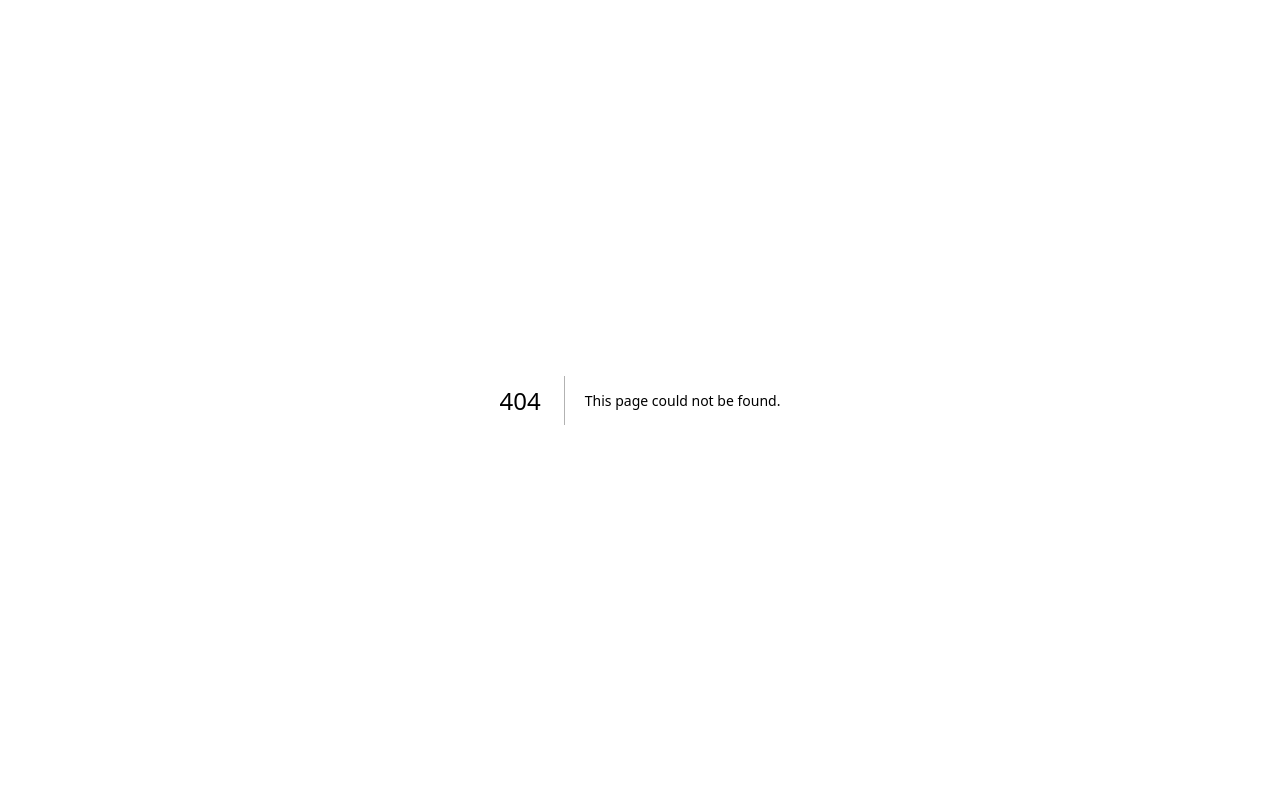
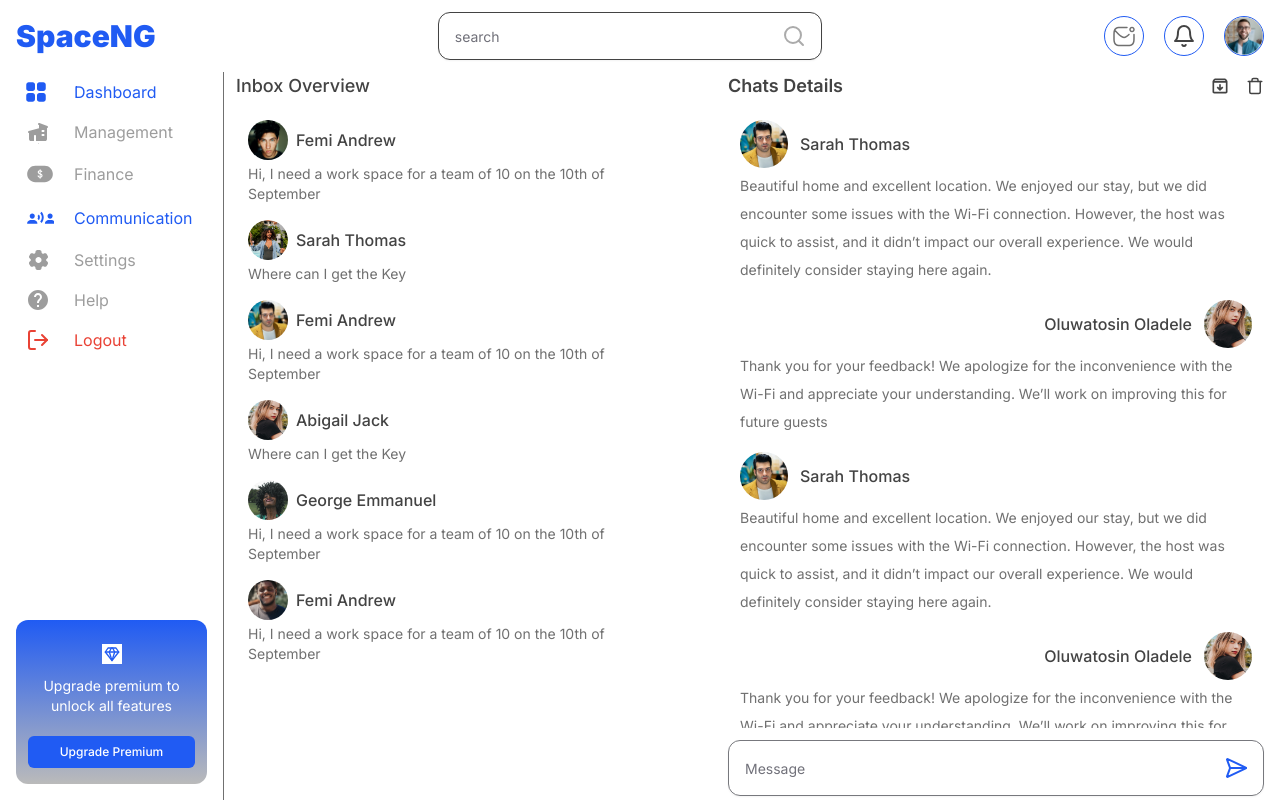
Before and after one commit to Fusion-Forge-LLC/spaceng, a Next.js app: page /dashboard/communication in a window 1280 px wide. Before the commit this address had no page. Built offline with nearby package versions, Linux system fonts and the light colour scheme.

Commit message:
feat: communication ui page

```diff
--- /dev/null
+++ b/app/dashboard/communication/page.tsx
@@ -0,0 +1,169 @@
+import {SendHorizonal, Trash} from "lucide-react";
+import Image from "next/image";
+import React from "react";
+
+import {Input} from "@/components/ui/input";
+import {Archive} from "@/components/Icons/icons";
+
+const messages = [
+  {
+    image: "/reviews/image1.jpg",
+    name: "Femi Andrew",
+    text: "Hi, I need a work space for a team of 10 on the 10th of September",
+  },
+  {
+    image: "/reviews/image2.png",
+    name: "Sarah Thomas",
+    text: "Where can I get the Key",
+  },
+  {
+    image: "/reviews/image3.jpg",
+    name: "Femi Andrew",
+    text: "Hi, I need a work space for a team of 10 on the 10th of September",
+  },
+  {
+    image: "/reviews/image4.jpg",
+    name: "Abigail Jack",
+    text: "Where can I get the Key",
+  },
+  {
+    image: "/reviews/image5.png",
+    name: "George Emmanuel",
+    text: "Hi, I need a work space for a team of 10 on the 10th of September",
+  },
+  {
+    image: "/reviews/image6.png",
+    name: "Femi Andrew",
+    text: "Hi, I need a work space for a team of 10 on the 10th of September",
+  },
+];
+
+function Page() {
+  return (
+    <div className="h-full overflow-hidden flex no-scrollbar gap-20">
+      <div className="h-full flex flex-col overflow-hidden gap-3 px-3">
+        <h3 className="text-lg font-medium">Inbox Overview</h3>
+
+        <ul className="w-96 flex-1 overflow-y-scroll no-scrollbar">
+          {messages.map((item, index) => {
+            return (
+              <li key={index} className="px-3 py-2 hover:bg-grey-300/10 cursor-pointer rounded-lg">
+                <div className="flex items-center gap-2 mb-1">
+                  <div className="h-10 w-10 rounded-full relative overflow-hidden">
+                    <Image
+                      fill
+                      alt="Reviewer image"
+                      className="object-cover object-center"
+                      src={item.image}
+                    />
+                  </div>
+                  <h4 className="text-grey font-medium mr-auto">{item.name}</h4>
+                </div>
+                <p className=" text-grey-200 text-sm">{item.text}</p>
+              </li>
+            );
+          })}
+        </ul>
+      </div>
+
+      <section className="flex-1 px-4 overflow-hidden flex flex-col h-full gap-3 pb-1">
+        <header className="flex items-center gap-4">
+          <h3 className="text-lg font-semibold mr-auto">Chats Details</h3>
+
+          <button>
+            <Archive />
+          </button>
+          <button>
+            <Trash size={18} />
+          </button>
+        </header>
+        <div className="flex-1 overflow-y-scroll no-scrollbar">
+          <div className="px-3 py-2">
+            <div className="flex items-center gap-3 mb-1">
+              <div className="h-12 w-12 rounded-full relative overflow-hidden">
+                <Image
+                  fill
+                  alt="profile image"
+                  className="object-cover object-center"
+                  src={"/reviews/image3.jpg"}
+                />
+              </div>
+              <h4 className="text-grey font-medium">Sarah Thomas</h4>
+            </div>
+            <p className=" text-grey-200 text-sm leading-loose">
+              Beautiful home and excellent location. We enjoyed our stay, but we did encounter some
+              issues with the Wi-Fi connection. However, the host was quick to assist, and it didn’t
+              impact our overall experience. We would definitely consider staying here again.
+            </p>
+          </div>
+
+          <div className="px-3 py-2">
+            <div className="flex items-center flex-row-reverse gap-3 mb-1">
+              <div className="h-12 w-12 rounded-full relative overflow-hidden">
+                <Image
+                  fill
+                  alt="profile image"
+                  className="object-cover object-center"
+                  src={"/reviews/image4.jpg"}
+                />
+              </div>
+              <h4 className="text-grey font-medium">Oluwatosin Oladele</h4>
+            </div>
+            <p className=" text-grey-200 text-sm leading-loose">
+              Thank you for your feedback! We apologize for the inconvenience with the Wi-Fi and
+              appreciate your understanding. We’ll work on improving this for future guests
+            </p>
+          </div>
+
+          <div className="px-3 py-2">
+            <div className="flex items-center gap-3 mb-1">
+              <div className="h-12 w-12 rounded-full relative overflow-hidden">
+                <Image
+                  fill
+                  alt="profile image"
+                  className="object-cover object-center"
+                  src={"/reviews/image3.jpg"}
+                />
+              </div>
+              <h4 className="text-grey font-medium">Sarah Thomas</h4>
+            </div>
+            <p className=" text-grey-200 text-sm leading-loose">
+              Beautiful home and excellent location. We enjoyed our stay, but we did encounter some
+              issues with the Wi-Fi connection. However, the host was quick to assist, and it didn’t
+              impact our overall experience. We would definitely consider staying here again.
+            </p>
+          </div>
+
+          <div className="px-3 py-2">
+            <div className="flex items-center flex-row-reverse gap-3 mb-1">
+              <div className="h-12 w-12 rounded-full relative overflow-hidden">
+                <Image
+                  fill
+                  alt="profile image"
+                  className="object-cover object-center"
+                  src={"/reviews/image4.jpg"}
+                />
+              </div>
+              <h4 className="text-grey font-medium">Oluwatosin Oladele</h4>
+            </div>
+            <p className=" text-grey-200 text-sm leading-loose">
+              Thank you for your feedback! We apologize for the inconvenience with the Wi-Fi and
+              appreciate your understanding. We’ll work on improving this for future guests
+            </p>
+          </div>
+        </div>
+        <form className="relative">
+          <Input
+            className="h-14 p-4 rounded-xl border-[#77787D] focus-visible:ring-blue"
+            placeholder="Message"
+          />
+          <button className="absolute top-1/2 -translate-y-1/2 right-4 hover:scale-105 transition-all">
+            <SendHorizonal color="#205BF3" />
+          </button>
+        </form>
+      </section>
+    </div>
+  );
+}
+
+export default Page;
--- a/app/dashboard/layout.tsx
+++ b/app/dashboard/layout.tsx
@@ -47,7 +47,11 @@ function DashboardLyout({children}: {children: ReactNode}) {
             <NavItems Icon={DashboardIcon} name="Dashboard" path="/dashboard" />
             <NavItems Icon={ManagementIcon} name="Management" path="/management" />
             <NavItems Icon={FinanceIcon} name="Finance" path="/dashboard/finance" />
-            <NavItems Icon={CommunicationIcon} name="Communication" path="/communication" />
+            <NavItems
+              Icon={CommunicationIcon}
+              name="Communication"
+              path="/dashboard/communication"
+            />
             <NavItems Icon={SettingsIcon} name="Settings" path="/settings" />
             <NavItems Icon={HelpIcon} name="Help" path="/help" />
             <li className="">
@@ -74,7 +78,7 @@ function DashboardLyout({children}: {children: ReactNode}) {
             </button>
           </div>
         </aside>
-        <main className="flex-1 h-full overflow-y-scroll">{children}</main>
+        <main className="flex-1 h-full overflow-y-scroll no-scrollbar">{children}</main>
       </div>
     </div>
   );
--- a/app/globals.css
+++ b/app/globals.css
@@ -217,3 +217,14 @@ abbr:where([title]) {
   background-color: #205bf3;
   color: #fff;
 }
+
+/* Hide scrollbar for Chrome, Safari and Opera */
+.no-scrollbar::-webkit-scrollbar {
+  display: none;
+}
+
+/* Hide scrollbar for IE, Edge and Firefox */
+.no-scrollbar {
+  -ms-overflow-style: none; /* IE and Edge */
+  scrollbar-width: none; /* Firefox */
+}
--- a/components/Icons/icons.tsx
+++ b/components/Icons/icons.tsx
@@ -339,3 +339,14 @@ export function CallIcon() {
     </svg>
   );
 }
+
+export function Archive() {
+  return (
+    <svg fill="none" height="20" viewBox="0 0 32 32" width="20" xmlns="http://www.w3.org/2000/svg">
+      <path
+        d="M16 24L21.3333 18.6667L19.4667 16.8L17.3333 18.9333V13.3333H14.6667V18.9333L12.5333 16.8L10.6667 18.6667L16 24ZM6.66667 10.6667V25.3333H25.3333V10.6667H6.66667ZM6.66667 28C5.93333 28 5.30578 27.7391 4.784 27.2173C4.26222 26.6956 4.00089 26.0676 4 25.3333V8.70001C4 8.3889 4.05022 8.0889 4.15067 7.80001C4.25111 7.51112 4.40089 7.24445 4.6 7.00001L6.26667 4.96667C6.51111 4.65556 6.81644 4.41645 7.18267 4.24934C7.54889 4.08223 7.93244 3.99912 8.33333 4.00001H23.6667C24.0667 4.00001 24.4502 4.08356 24.8173 4.25067C25.1844 4.41778 25.4898 4.65645 25.7333 4.96667L27.4 7.00001C27.6 7.24445 27.7502 7.51112 27.8507 7.80001C27.9511 8.0889 28.0009 8.3889 28 8.70001V25.3333C28 26.0667 27.7391 26.6947 27.2173 27.2173C26.6956 27.74 26.0676 28.0009 25.3333 28H6.66667ZM7.2 8.00001H24.8L23.6667 6.66667H8.33333L7.2 8.00001Z"
+        fill="#434343"
+      />
+    </svg>
+  );
+}
```
